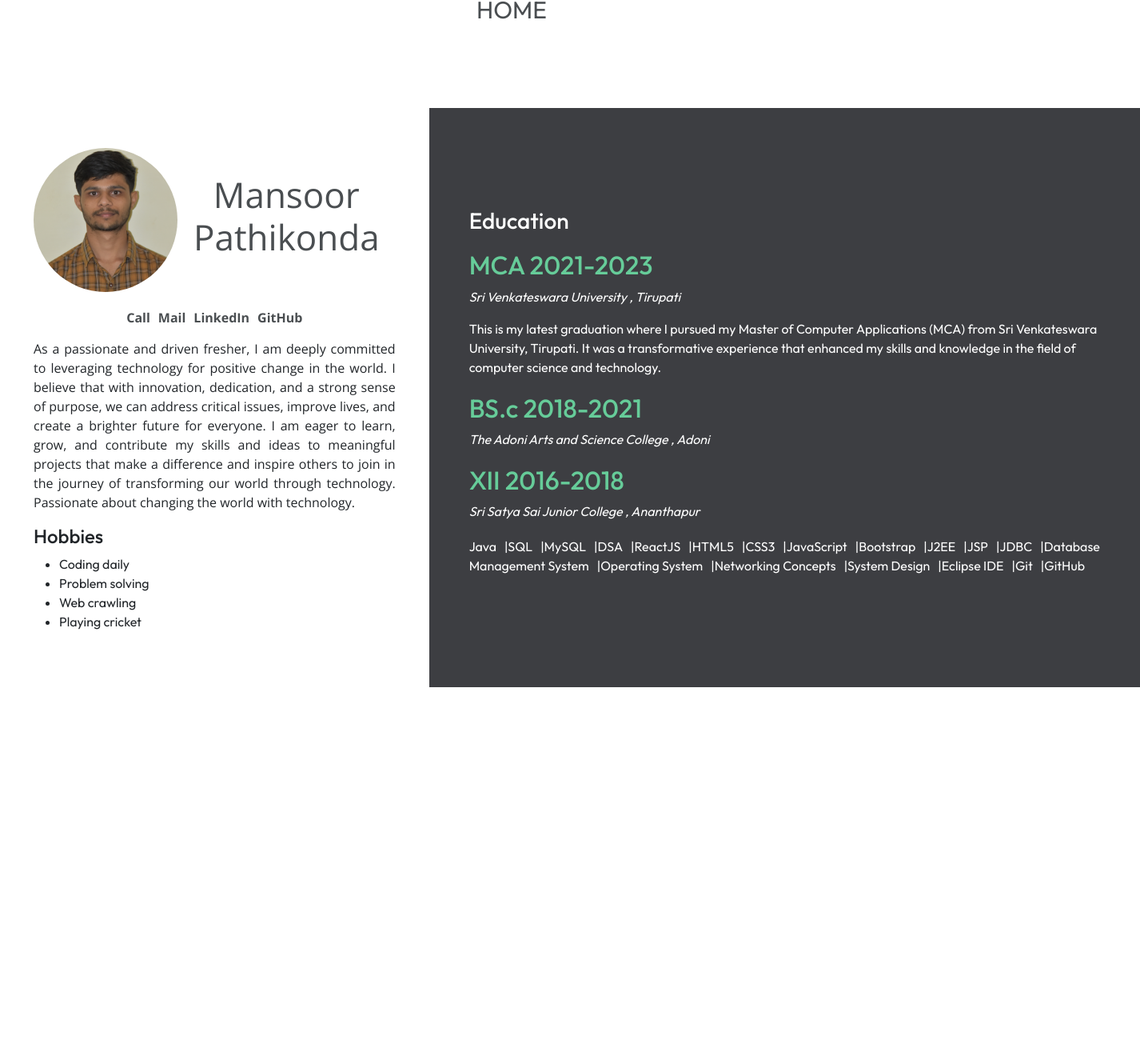
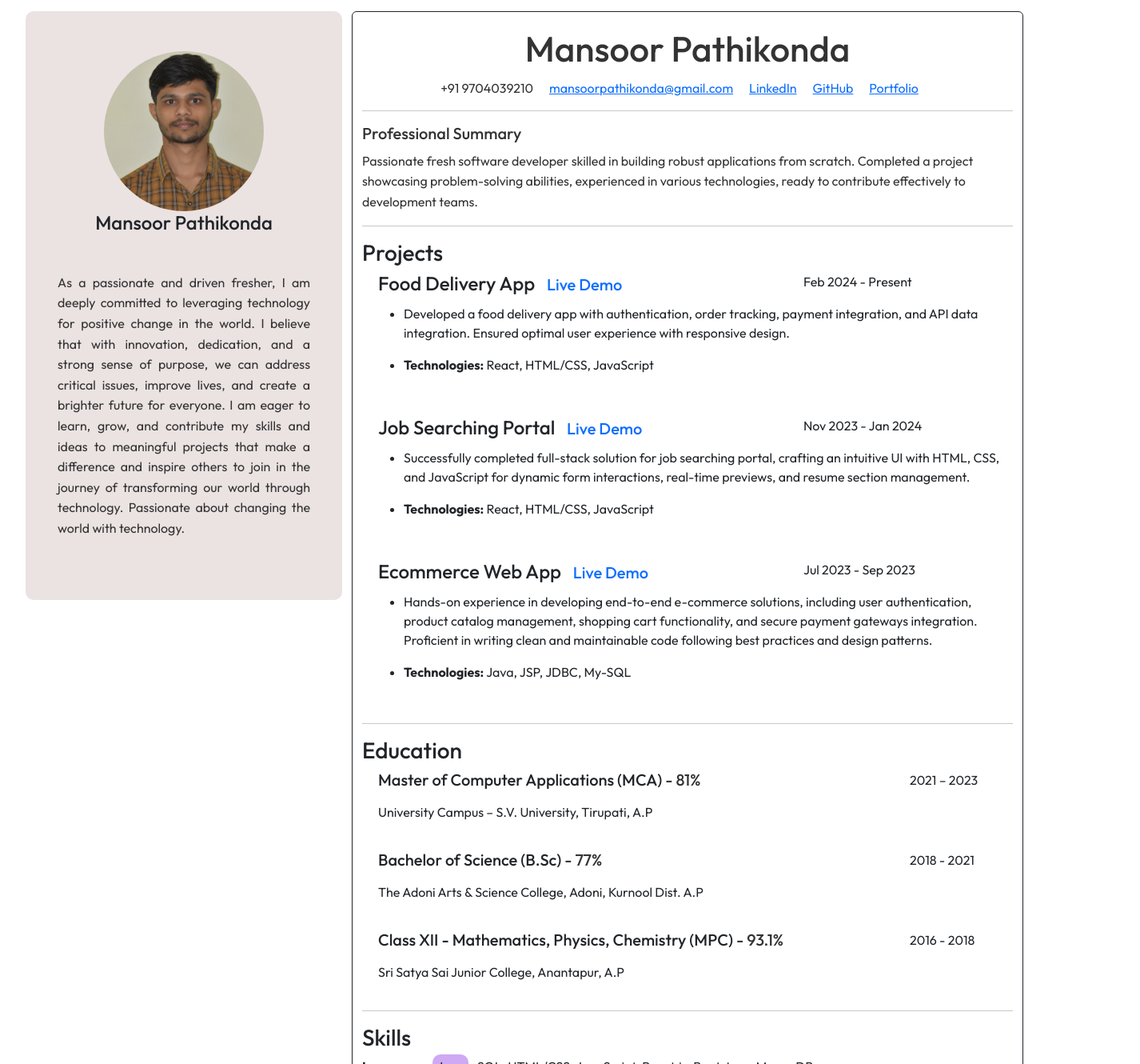
Before and after one commit to VikasReddy-999/Portfolio, a React (Vite) app: page /about in a window 1280 px wide. Shown: the part 30-1360 px from the top of the page at 80% size, 1426 px wide, since content can reach past the window. Before the commit the page ends 889 px from the top, so only its background shows below. Built offline with nearby package versions, Linux system fonts and the light colour scheme.

Commit message:
aboutme updated

```diff
--- a/src/pages/Aboutme/Aboutme.css
+++ b/src/pages/Aboutme/Aboutme.css
@@ -1,154 +1,179 @@
-@import url(https://fonts.googleapis.com/css?family=Open+Sans:400,300,600,700);
-.home-link {
-  font-size: 30px;
-  text-decoration: none;
-  color: #4a4e51;
-  display: flex;
-  justify-content: center;
-  margin-top: 20px;
+/* Global styles */
+body {
+  font-family: Verdana, Geneva, Tahoma, sans-serif;
+  background-color: #f8f9fa;
+  margin: 0;
+  padding: 0;
 }
 
-.aboutme-container {
-  display: flex;
-  justify-content: space-between;
-  margin-top: 100px;
+.container-fluid {
+  padding: 20px;
 }
 
-.left-section {
-  flex-basis: 50%;
+/* Left section styles */
+.left-side {
+  background-color: #e4d8d8b9;
+  padding: 20px;
+  border-radius: 10px;
+  margin-bottom: 20px;
+}
+
+.profile {
   display: flex;
   flex-direction: column;
   align-items: center;
-  background-color: #ffffff;
-  padding: 10px;
+  text-align: center;
+  margin-top: 30px;
 }
 
-.right-section {
-  flex-basis: 50%;
-  display: flex;
-  justify-content: start;
-  align-items: center;
-  background-color: #3d3e42;
-  color: white;
-  padding: 10px;
+.profile img {
+  width: 200px;
+  height: 200px;
+  border-radius: 50%;
 }
 
-.profile-section,
-.education-section {
-  width: 100%;
-
-  margin: 20px;
+.profile-summary {
   padding: 20px;
+  margin-top: 20px;
+  margin-bottom: 20px;
+  text-align: justify;
 }
 
-.picture-resume-wrapper {
-  display: flex;
-  align-items: center;
-  justify-content: center;
+.profile-summary p {
+  line-height: 1.6;
+  color: #333333;
+}
+
+/* Right section styles */
+.right {
+  padding: 20px;
+  border: 1px solid black;
+  border-radius: 10px;
+}
+
+.resume-header h1 {
+  text-align: center;
+  font-size: 44px;
+  margin-bottom: 10px;
+  color: #333333;
+}
+
+.resume-header-links ul {
+  list-style-type: none;
+  padding-left: 0;
+  text-align: center;
+}
+
+.resume-header-links li {
+  display: inline-block;
+  margin-right: 20px;
+  font-size: 16px;
+  color: #333333;
+}
+
+.resume-header-links li:hover {
+  cursor: pointer;
+  color: blue;
+}
+
+.professional-summary h3 {
+  font-size: 20px;
+  margin-bottom: 10px;
+  color: #333333;
+}
+
+.professional-summary p {
+  line-height: 1.6;
+  color: #333333;
+}
+
+.project-item {
   margin-bottom: 20px;
 }
 
-.picture-resume img {
-  border-radius: 50%;
-  width: 180px;
-  height: 180px;
-  z-index: -1;
+.project-title a {
+  text-decoration: none;
+  font-size: 20px;
+  padding-left: 10px;
 }
 
-.name-wrapper {
-  text-align: center;
-  margin-bottom: 10px;
-}
-
-.name-wrapper h1 {
-  font-family: "Open Sans", sans-serif;
-  color: #4a4e51;
-  font-size: 44px;
-  margin: 0;
-}
-
-.contact-info {
-  display: flex;
-  justify-content: center;
-  margin: 10px 0;
-  gap: 10px;
-}
-
-.list-titles {
-  list-style: none;
-  padding: 0;
-  margin: 0;
-
-  cursor: pointer;
-}
-
-.list-titles li {
-  font-family: "Open Sans", sans-serif;
-  color: #4a4e51;
-  font-weight: 700;
-  margin-bottom: 5px;
-}
-
-.contact-presentation p {
-  font-family: "Open Sans", sans-serif;
-  line-height: 1.5em;
-  text-align: justify;
-}
-
-.education-title {
+.education-item {
   margin-bottom: 20px;
 }
 
-.education-title h2 {
-  color: #66cc99;
+.education-title h5 span {
+  color: #333333;
 }
 
-.section-wrapper {
-  margin-bottom: 20px;
-  text-align: justify;
-}
-.skills .skill {
-  margin-right: 10px;
+.skills p mark {
+  padding: 5px;
+  border-radius: 10px;
+  background-color: rgba(166, 95, 233, 0.537);
 }
 
-@media screen and (max-width: 768px) {
-  .aboutme-container {
-    flex-direction: column;
-    align-items: center;
-    width: 850px;
-    margin: 20px;
-    padding: 20px;
+.skills p strong {
+  font-size: 16px;
+}
+
+/* Media queries for responsiveness */
+@media (max-width: 768px) {
+  .profile img {
+    width: 150px;
+    height: 150px;
   }
 
-  .left-section,
-  .right-section {
-    flex-basis: 100%;
-  }
-  .right-section {
-    text-align: justify;
+  .resume-header h1 {
+    font-size: 36px;
   }
 
-  .profile-section,
-  .education-section {
-    max-width: 100%;
-    margin: 10px 0;
-    padding: 10px;
-  }
-  .picture-resume-wrapper {
-    flex-direction: column;
+  .resume-header-links li {
+    font-size: 14px;
   }
 
-  .contact-info {
-    gap: 20px;
+  .professional-summary h3 {
+    font-size: 18px;
   }
 
-  .left-section,
-  .right-section {
-    flex-direction: column;
-    align-items: center;
-    width: 100%;
+  .project-title a {
+    font-size: 18px;
   }
-  .skills .skill {
-    margin-right: 10px; /* Adjust the margin as needed */
+
+  .education-title h5 {
+    font-size: 18px;
+  }
+
+  .skills p strong {
+    font-size: 14px;
   }
 }
+
+@media (max-width: 576px) {
+  .profile img {
+    width: 120px;
+    height: 120px;
+  }
+
+  .resume-header h1 {
+    font-size: 28px;
+  }
+
+  .resume-header-links li {
+    font-size: 12px;
+  }
+
+  .professional-summary h3 {
+    font-size: 16px;
+  }
+
+  .project-title a {
+    font-size: 16px;
+  }
+
+  .education-title h5 {
+    font-size: 16px;
+  }
+
+  .skills p strong {
+    font-size: 12px;
+  }
+}
--- a/src/pages/Aboutme/Aboutme.jsx
+++ b/src/pages/Aboutme/Aboutme.jsx
@@ -1,140 +1,146 @@
 import React from "react";
 import "./Aboutme.css";
-import { Link } from "react-router-dom";
+import { projects, education } from "./aboutmeData";
+
 const Aboutme = () => {
-  const skills = [
-    "Java",
-    "SQL",
-    "MySQL",
-    "DSA",
-    "ReactJS",
-    "HTML5",
-    "CSS3",
-    "JavaScript",
-    "Bootstrap",
-    "J2EE",
-    "JSP",
-    "JDBC",
-    "Database Management System",
-    "Operating System",
-    "Networking Concepts",
-    "System Design",
-    "Eclipse IDE",
-    "Git",
-    "GitHub",
-  ];
+  return (
+    <div className="container-fluid">
+      <div className="row mt-4 mb-4">
+        <div className="col-md-4 left ">
+          <div className="left-side">
+            <div className="profile">
+              <img src="public/assets/aboutr.jpg" alt="Mansoor" />
+              <h4>Mansoor Pathikonda</h4>
+            </div>
+            <div className="profile-summary">
+              <p>
+                As a passionate and driven fresher, I am deeply committed to
+                leveraging technology for positive change in the world. I
+                believe that with innovation, dedication, and a strong sense of
+                purpose, we can address critical issues, improve lives, and
+                create a brighter future for everyone. I am eager to learn,
+                grow, and contribute my skills and ideas to meaningful projects
+                that make a difference and inspire others to join in the journey
+                of transforming our world through technology. Passionate about
+                changing the world with technology.
+              </p>
+            </div>
+          </div>
+        </div>
+        <div className="col-md-8 right border border-dark rounded   ">
+          <div className="resume-header">
+            <h1>Mansoor Pathikonda</h1>
+            <div className="resume-header-links">
+              <ul>
+                <li>+91 9704039210</li>
+                <li><a href="">mansoorpathikonda@gmail.com</a></li>
+                <li><a href="">LinkedIn</a></li>
+                <li><a href="">GitHub</a></li>
+                <li><a href="">Portfolio</a></li>
+              </ul>
+            </div>
+          </div>
+          <hr />
+          <div className="professional-summary">
+            <h3>Professional Summary</h3>
+            <p>
+              Passionate fresh software developer skilled in building robust
+              applications from scratch. Completed a project showcasing
+              problem-solving abilities, experienced in various technologies,
+              ready to contribute effectively to development teams.
+            </p>
+          </div>
 
-  return (
-    <>
-      <Link className="home-link" to="/">HOME</Link>
-      <div className="aboutme-container">
-        <div className="left-section">
-          <section className="profile-section">
-            <div className="container">
-              <div className="picture-resume-wrapper">
-                <div className="picture-resume">
-                  <img src="../assets/aboutr.jpg" alt="" />
-                </div>
-                <div className="name-wrapper">
-                  <h1> Mansoor Pathikonda </h1>
+          <hr />
+          <div className="projects">
+            <h3>Projects</h3>
+            {projects.map((project, index) => (
+              <div key={index} className="project-item">
+                <div className="row mx-2 ">
+                  <div className="col-8 project-title">
+                    <h4>
+                      {project.name}{" "}
+                      <span>
+                        <a href={project.liveDemoLink}>Live Demo</a>
+                      </span>
+                    </h4>
+                  </div>
+                  <div className="col-4">
+                    <p> {project.timeframe}</p>
+                  </div>
+                  <ul className="mx-4">
+                    <li className="mx-2">
+                      {" "}
+                      <p>{project.description}</p>
+                    </li>
+                    <li className="mx-2">
+                      {" "}
+                      <p>
+                        <strong>Technologies:</strong>{" "}
+                        {project.technologies.join(", ")}
+                      </p>
+                    </li>
+                  </ul>
                 </div>
               </div>
+            ))}
+          </div>
 
-              <div className="contact-info  ">
-                <ul className="list-titles">
-                  <li>Call</li>
-                </ul>
-                <ul className="list-titles">
-                  {" "}
-                  <li>Mail</li>
-                </ul>
-                <ul className="list-titles">
-                  <li>LinkedIn</li>
-                </ul>
-                <ul className="list-titles">
-                  <li>GitHub</li>
-                </ul>
-              </div>
-              <div className="contact-presentation">
-                <p>
-                  As a passionate and driven fresher, I am deeply committed to
-                  leveraging technology for positive change in the world. I
-                  believe that with innovation, dedication, and a strong sense
-                  of purpose, we can address critical issues, improve lives, and
-                  create a brighter future for everyone. I am eager to learn,
-                  grow, and contribute my skills and ideas to meaningful
-                  projects that make a difference and inspire others to join in
-                  the journey of transforming our world through technology.
-                  Passionate about changing the world with technology.
-                </p>
-              </div>
-              <div class="section-wrapper">
-                <h4>Hobbies</h4>
-                <ul>
-                  <li>Coding daily</li>
-                  <li>Problem solving</li>
-                  <li>Web crawling</li>
-                  <li>Playing cricket</li>
-                </ul>
-              </div>
-            </div>
-          </section>
-        </div>
-
-        <div className="right-section">
-          <section className="education-section">
-            <h3 className="education-title">Education</h3>
-            <div className="education-wrapper">
-              <div className="educational-details">
-                <div className="education-title">
-                  <h2>
-                    MCA <span>2021-2023</span>
-                  </h2>
+          <hr />
+          <div className="education">
+            <h3>Education</h3>
+            {education.map((edu, index) => (
+              <div key={index} className="education-item">
+                <div className="row mx-2 ">
+                  <div className="col-10 education-title">
+                    <h5>
+                      {edu.degree}
+                      <span>
+                        {" - "}
+                        {edu.percentage}
+                      </span>
+                    </h5>
+                  </div>
+                  <div className="col-2">
+                    <p> {edu.timeframe}</p>
+                  </div>
                   <p>
-                    <i>Sri Venkateswara University , Tirupati</i>
-                  </p>
-                  <p className="education-description">
-                    This is my latest graduation where I pursued my Master of
-                    Computer Applications (MCA) from Sri Venkateswara
-                    University, Tirupati. It was a transformative experience
-                    that enhanced my skills and knowledge in the field of
-                    computer science and technology.
-                  </p>
-                </div>
-                <div className="education-title">
-                  <h2>
-                    BS.c <span>2018-2021</span>
-                  </h2>
-                  <p>
-                    <i>The Adoni Arts and Science College , Adoni</i>
-                  </p>
-                </div>
-                <div className="education-title">
-                  <h2>
-                    XII <span>2016-2018</span>
-                  </h2>
-                  <p>
-                    <i>Sri Satya Sai Junior College , Ananthapur</i>
+                    {edu.institution}, {edu.location}
                   </p>
                 </div>
               </div>
-            </div>
-            <div class="skills">
+            ))}
+          </div>
+
+          <hr />
+          <div className="skills">
+            <h3>Skills</h3>
+            <div className="skills">
               <p>
-                {skills.map((skill, index) => (
-                  <React.Fragment key={skill}>
-                    <span className="skill">{skill}</span>
-                    {index !== skills.length - 1 && (
-                      <span className="separator">|</span>
-                    )}
-                  </React.Fragment>
-                ))}
+                <strong>Languages: </strong> <mark>Java</mark> , SQL, HTML/CSS, JavaScript,
+                React.js, Bootstrap, MongoDB
               </p>
             </div>
-          </section>
+            <div className="skills">
+              <p>
+                {" "}
+                <strong>Course Work: </strong>
+                <mark> DSA – Data structures and Algorithms </mark>, <mark>Linux</mark> , Database Management
+                System, Networking, Operating System, <mark>System Design</mark>, Relational
+                Database, Full stack Development
+              </p>
+            </div>
+            <div className="skills">
+              <p>
+                {" "}
+                <strong>Developer Tools: </strong>
+                IntelliJ, Vs-Code, <mark>Figma</mark> , Git, GitHub, My-SQL Workbench
+              </p>
+            </div>
+          </div>
         </div>
       </div>
-    </>
+    </div>
   );
 };
 
--- /dev/null
+++ b/src/pages/Aboutme/aboutmeData.js
@@ -0,0 +1,54 @@
+
+const projects = [
+  {
+    name: "Food Delivery App",
+    technologies: ["React", "HTML/CSS", "JavaScript"],
+    timeframe: "Feb 2024 - Present",
+    description:
+      "Developed a food delivery app with authentication, order tracking, payment integration, and API data integration. Ensured optimal user experience with responsive design.",
+    liveDemoLink: "Live Demo Link Here",
+  },
+  {
+    name: "Job Searching Portal",
+    technologies: ["React", "HTML/CSS", "JavaScript"],
+    timeframe: "Nov 2023 - Jan 2024",
+    description:
+      "Successfully completed full-stack solution for job searching portal, crafting an intuitive UI with HTML, CSS, and JavaScript for dynamic form interactions, real-time previews, and resume section management.",
+    liveDemoLink: "Live Demo Link Here",
+  },
+  {
+    name: "Ecommerce Web App",
+    technologies: ["Java", "JSP", "JDBC", "My-SQL"],
+    timeframe: "Jul 2023 - Sep 2023",
+    description:
+      "Hands-on experience in developing end-to-end e-commerce solutions, including user authentication, product catalog management, shopping cart functionality, and secure payment gateways integration. Proficient in writing clean and maintainable code following best practices and design patterns.",
+    liveDemoLink: "Live Demo Link Here",
+  },
+];
+
+const education = [
+  {
+    degree: "Master of Computer Applications (MCA)",
+    institution: "University Campus – S.V. University",
+    location: "Tirupati, A.P",
+    percentage: "81%",
+    timeframe: "2021 – 2023",
+  },
+  {
+    degree: "Bachelor of Science (B.Sc)",
+    institution: "The Adoni Arts & Science College",
+    location: "Adoni, Kurnool Dist. A.P",
+    percentage: "77%",
+    timeframe: "2018 - 2021",
+  },
+  {
+    degree: "Class XII - Mathematics, Physics, Chemistry (MPC)",
+    institution: "Sri Satya Sai Junior College",
+    location: "Anantapur, A.P",
+    percentage: "93.1%",
+    timeframe: "2016 - 2018",
+  },
+];
+
+
+export { projects, education };
```
